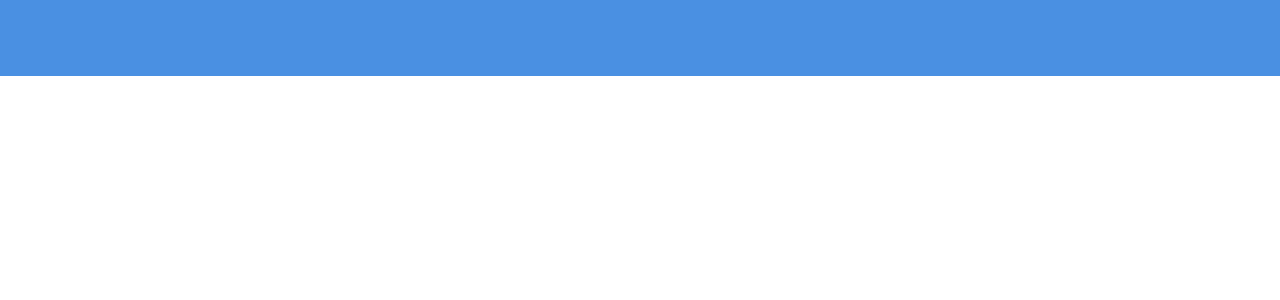
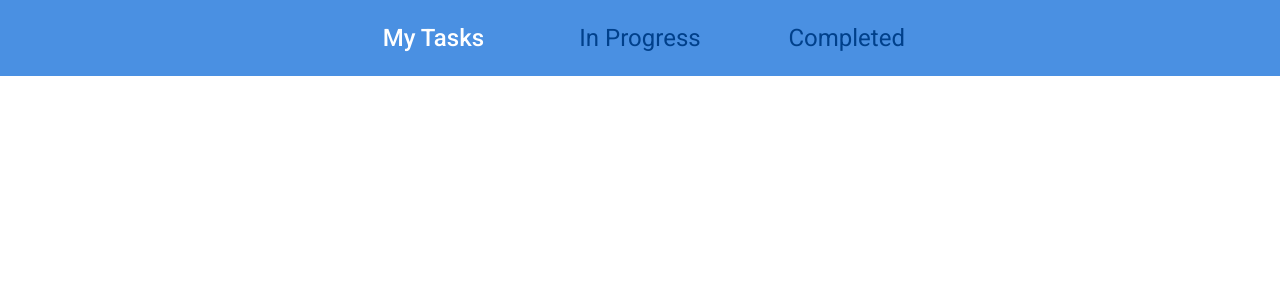
Before and after one commit to silyont/the-f2e-challenge, a Vue app in the folder week1-todolist/: page / in a window 1280 px wide. Shown: the top 300 px of the page. Built offline with nearby package versions, Linux system fonts and the light colour scheme.

Commit message:
Added todo filters

```diff
--- a/week1-todolist/src/App.vue
+++ b/week1-todolist/src/App.vue
@@ -1,13 +1,48 @@
 <template>
     <div id="app">
-    <header></header>
-    <main></main>
+        <header>
+            <div class="container height-100">
+                <todo-filters v-model="selectedFilter" :filters="filters"></todo-filters>
+            </div>
+        </header>
+
+        <main>
+            <div class="container">
+            </div>
+        </main>
     </div>
 </template>
 
 <script>
+    import TodoFilters from './components/TodoFilters'
+
     export default {
-  name: 'app'
+        name: 'app',
+
+        components: {
+            TodoFilters
+        },
+
+        data () {
+            return {
+                filters: [
+                    {
+                        text: 'My Tasks',
+                        value: 'all'
+                    },
+                    {
+                        text: 'In Progress',
+                        value: 'progress'
+                    },
+                    {
+                        text: 'Completed',
+                        value: 'completed'
+                    }
+                ],
+
+                selectedFilter: 'all'
+            }
+        }
     }
 </script>
 
--- /dev/null
+++ b/week1-todolist/src/components/TodoFilters.vue
@@ -0,0 +1,58 @@
+<template>
+    <ul class="filter--container">
+        <li v-for="filter in filters"
+            :key="`filter_${filter.text}`"
+            class="filter--item text--title text-center"
+            :class="{selected: filter.value === value}"
+            @click="changeFilter(filter)"
+        >
+            {{ filter.text }}
+        </li>
+    </ul>
+</template>
+
+<script>
+    export default {
+        name: 'todo-filters',
+
+        props: {
+            value: null,
+            filters: Array
+        },
+
+        methods: {
+            changeFilter (filter) {
+                if (filter.value === this.value) {
+                    return
+                }
+
+                this.$emit('input', filter.value)
+            }
+        }
+    }
+</script>
+
+<style lang="stylus" scoped>
+    @import '../stylus/_variables.styl'
+
+    .filter
+        &--container
+            margin: 0
+            padding: 0
+            list-style-type: none
+            width: 100%
+            height: 100%
+            display: flex
+            align-items: center
+
+        &--item
+            font-weight: 400
+            color: $dark-blue
+            flex: 1
+            cursor: pointer
+            transition: 0.3s all ease
+
+            &.selected
+                color: $white
+                font-weight: 500
+</style>
--- /dev/null
+++ b/week1-todolist/src/stylus/_helper.styl
@@ -0,0 +1,8 @@
+.height-100
+  height: 100%
+
+.width-100
+  width: 100%
+
+.text-center
+  text-align: center
--- a/week1-todolist/src/stylus/main.styl
+++ b/week1-todolist/src/stylus/main.styl
@@ -1,9 +1,16 @@
 @import '_variables.styl'
 
 @import '_typography.styl'
+
+@import '_helper.styl'
+
+*
+  -webkit-font-smoothing: antialiased
+  -moz-osx-font-smoothing: grayscale
 
 #app
   font-family: 'Roboto', sans-serif
 
 .container
   max-width: 620px
+  margin: 0 auto
```
Lines whose indentation alone changed are shown as unchanged.
